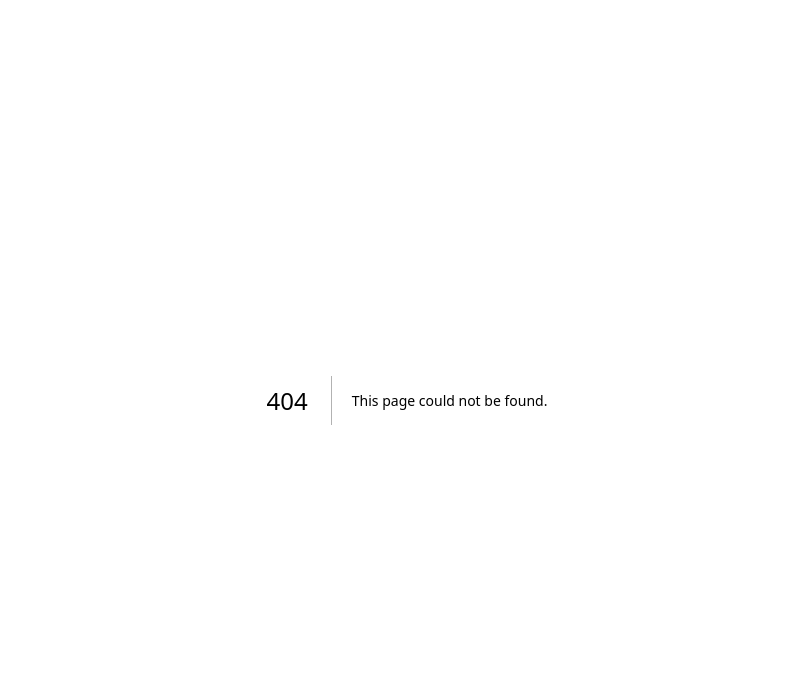
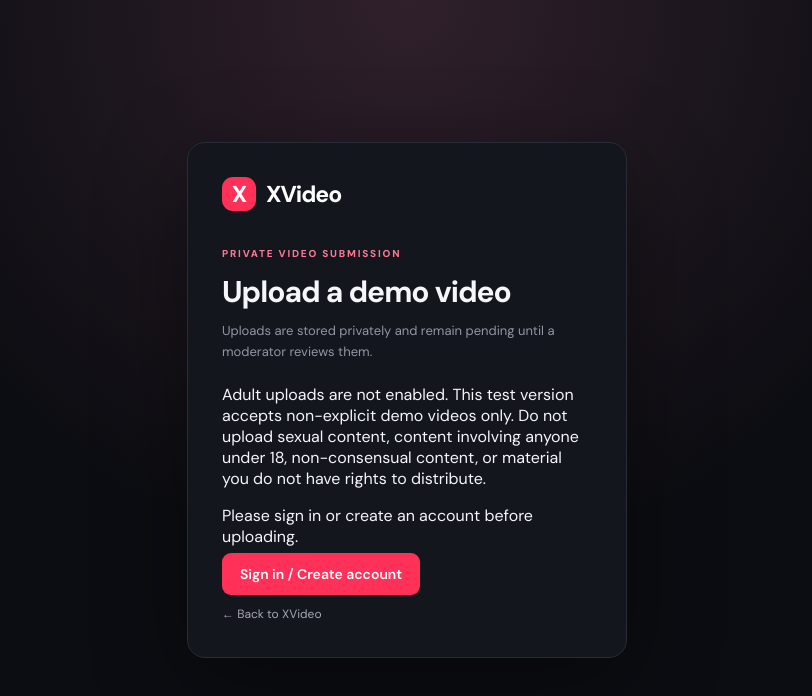
Before and after one commit to orksona89-code/xvideo-mvp, a Next.js app: page /upload in a window 1280 px wide. Before the commit this address had no page. Shown: the top 696 px of the page, without its empty margins (233-1045 px from the left). Built offline with nearby package versions, Linux system fonts and the light colour scheme; no server answers.

Commit message:
Add private demo video upload page

```diff
--- /dev/null
+++ b/app/upload/page.tsx
@@ -0,0 +1,9 @@
+import VideoUploadForm from "@/components/video-upload-form";
+
+export const metadata = {
+  title: "Upload a demo video | XVideo"
+};
+
+export default function UploadPage() {
+  return <VideoUploadForm />;
+}
```
